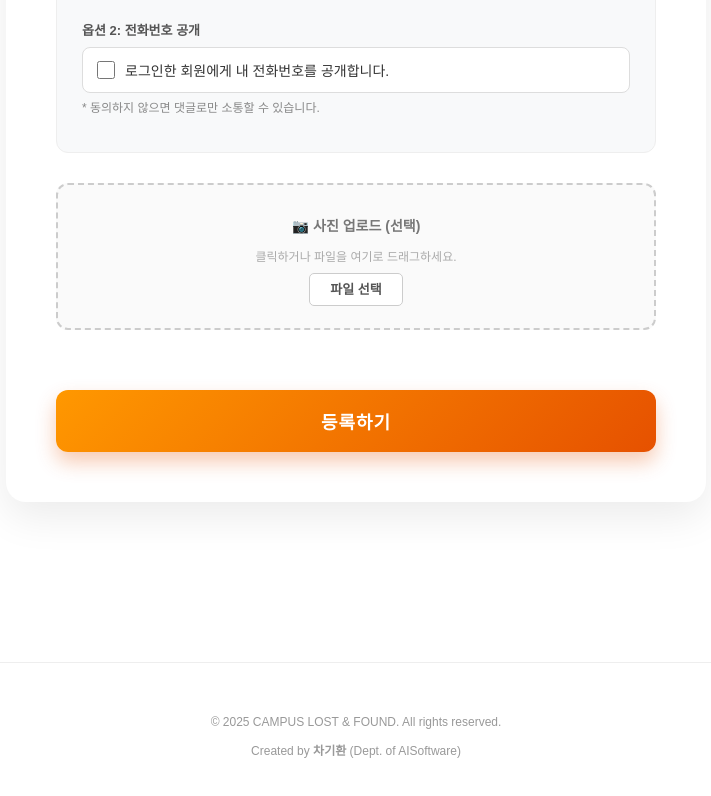
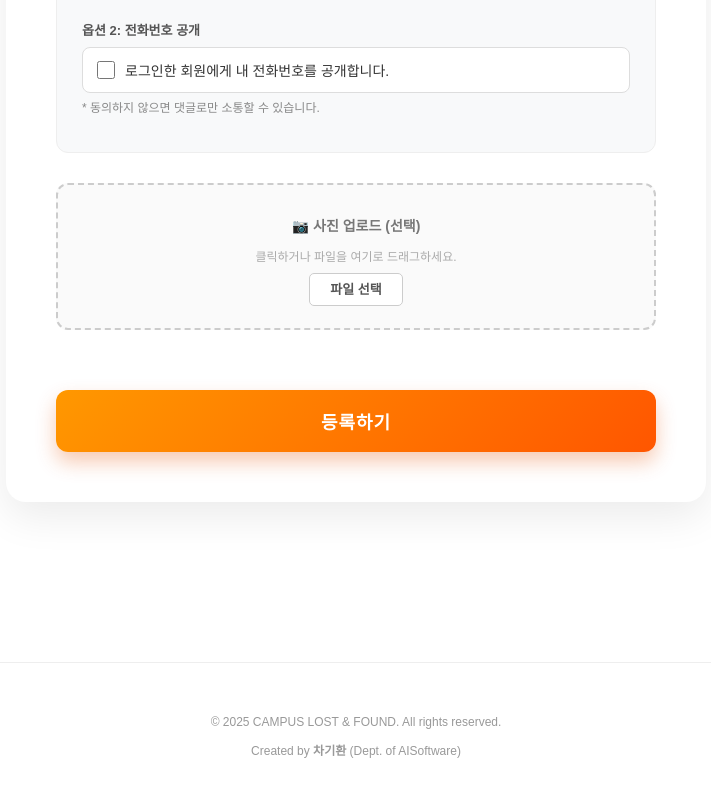
Before and after one commit to chakihwan/FrameworkTermProject, a React (Create React App) app in the folder frontend/: page /write in a window 1280 px wide. Shown: the part 882-1678 px from the top of the page, without its empty margins (284-995 px from the left). Built offline with nearby package versions, Linux system fonts and the light colour scheme.

Commit message:
프론트엔드 버튼 추가 개선

```diff
--- a/frontend/src/App.css
+++ b/frontend/src/App.css
@@ -310,7 +310,7 @@ body {
   margin-top: 30px;
 
   /* 오렌지 그라데이션 배경 */
-  background: linear-gradient(135deg, #ff9800 0%, #e65100 100%);
+  background: linear-gradient(135deg, #ff9800 0%, #ff5600 100%);
   color: white;
 
   border: none;
```
